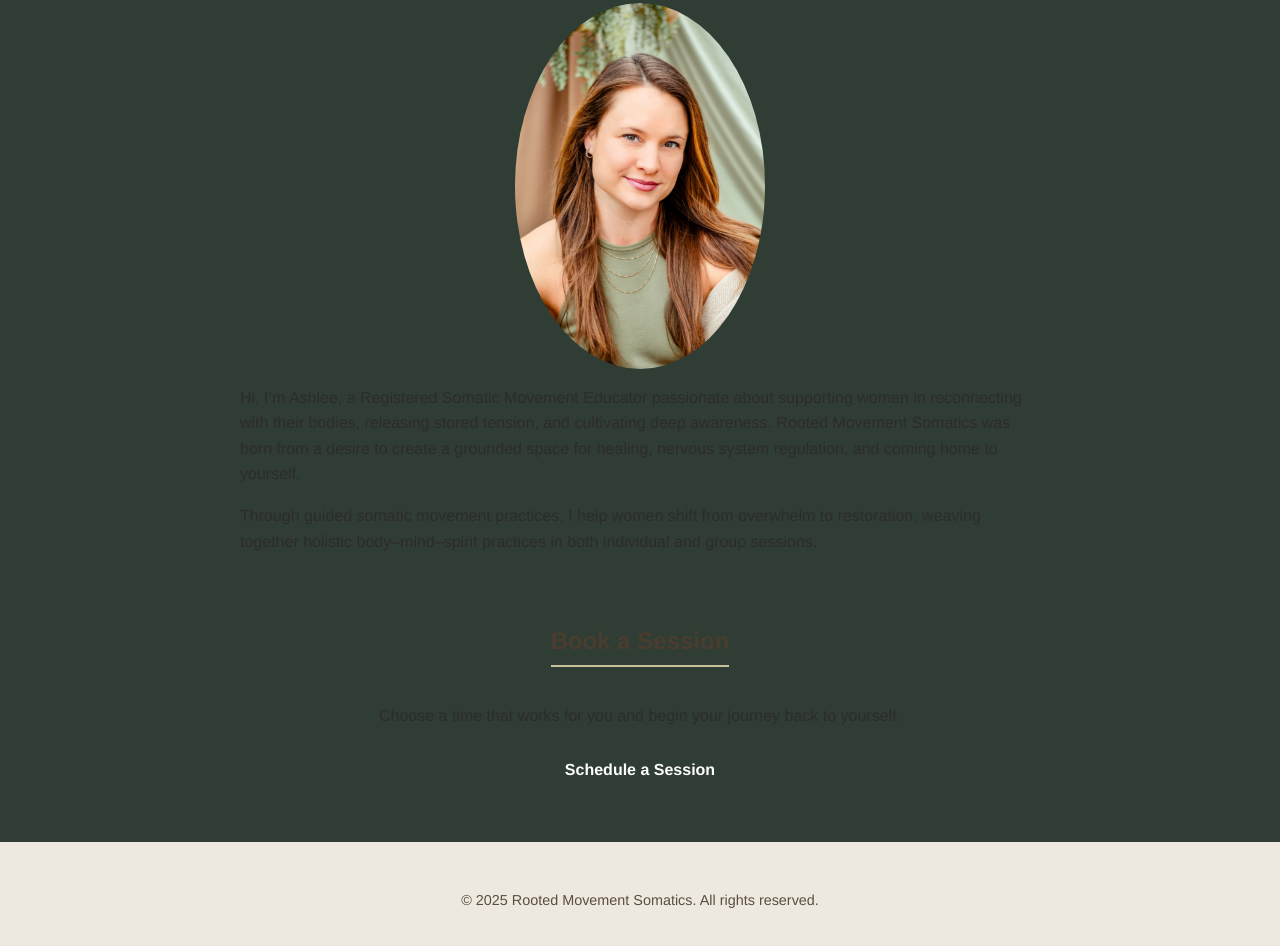
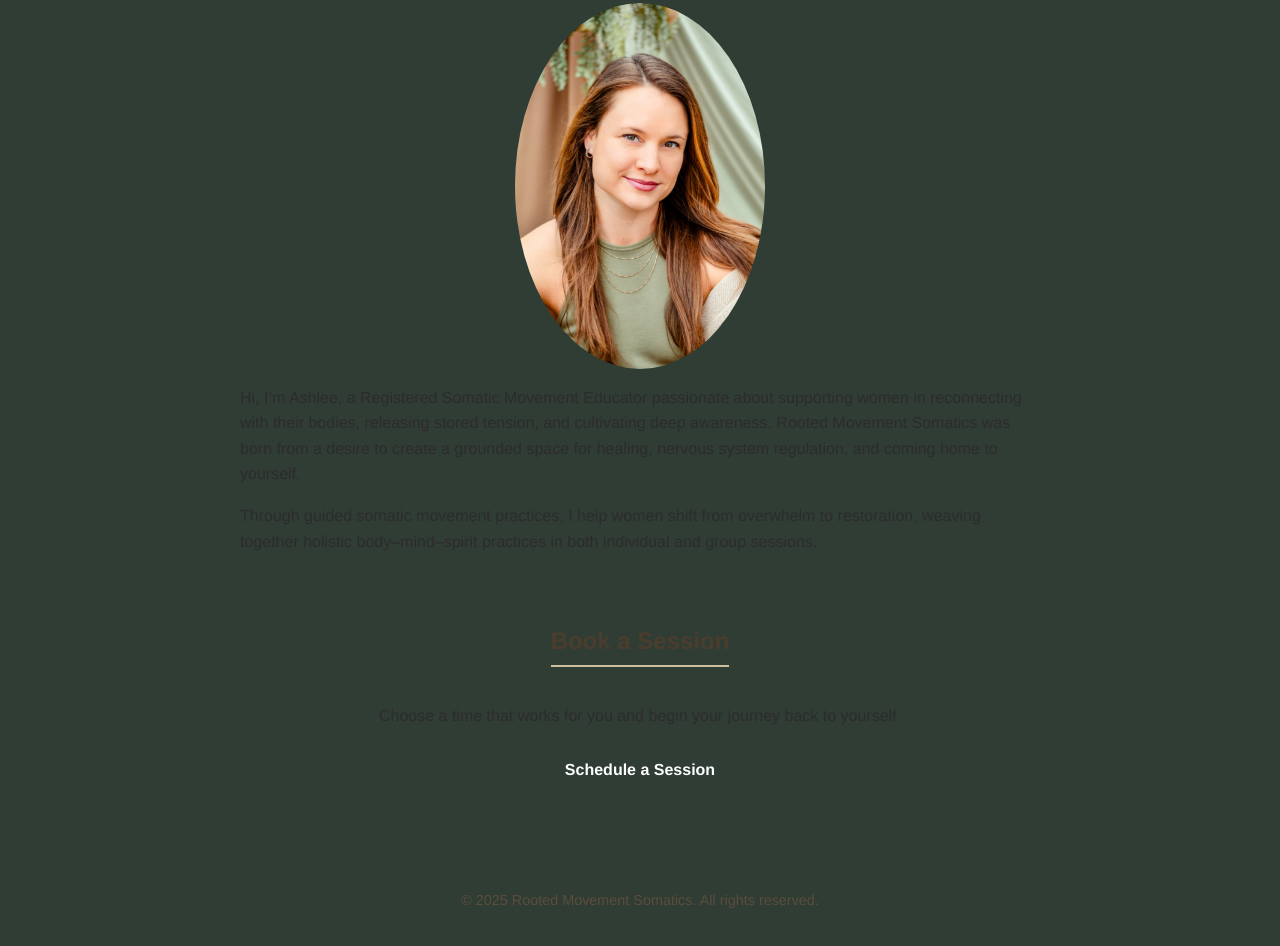
Before and after one commit to DreamTravler7/Rooted-Movement-Site, a plain HTML site: page index.html in a window 1280 px wide. Shown: the part 1064-2010 px from the top of the page. Drawn offline with Linux system fonts and the light colour scheme.

Commit message:
Update index.html

```diff
--- a/index.html
+++ b/index.html
@@ -93,7 +93,7 @@
     footer {
       text-align: center;
       padding: 2rem 1rem;
-      background-color: #ede9e0;
+      background-color: #2F3D35;
       color: #5c4d3c;
       font-size: 0.9rem;
       margin-top: 3rem;
```
